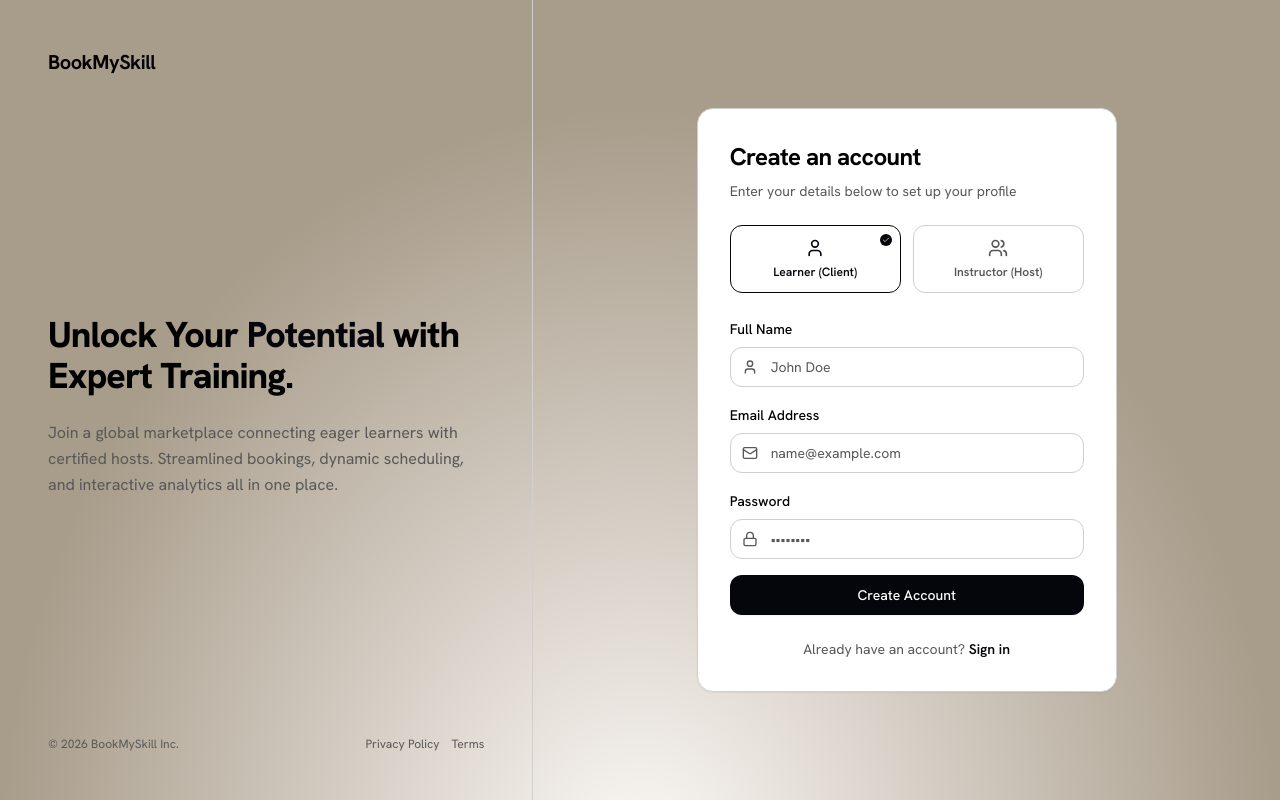
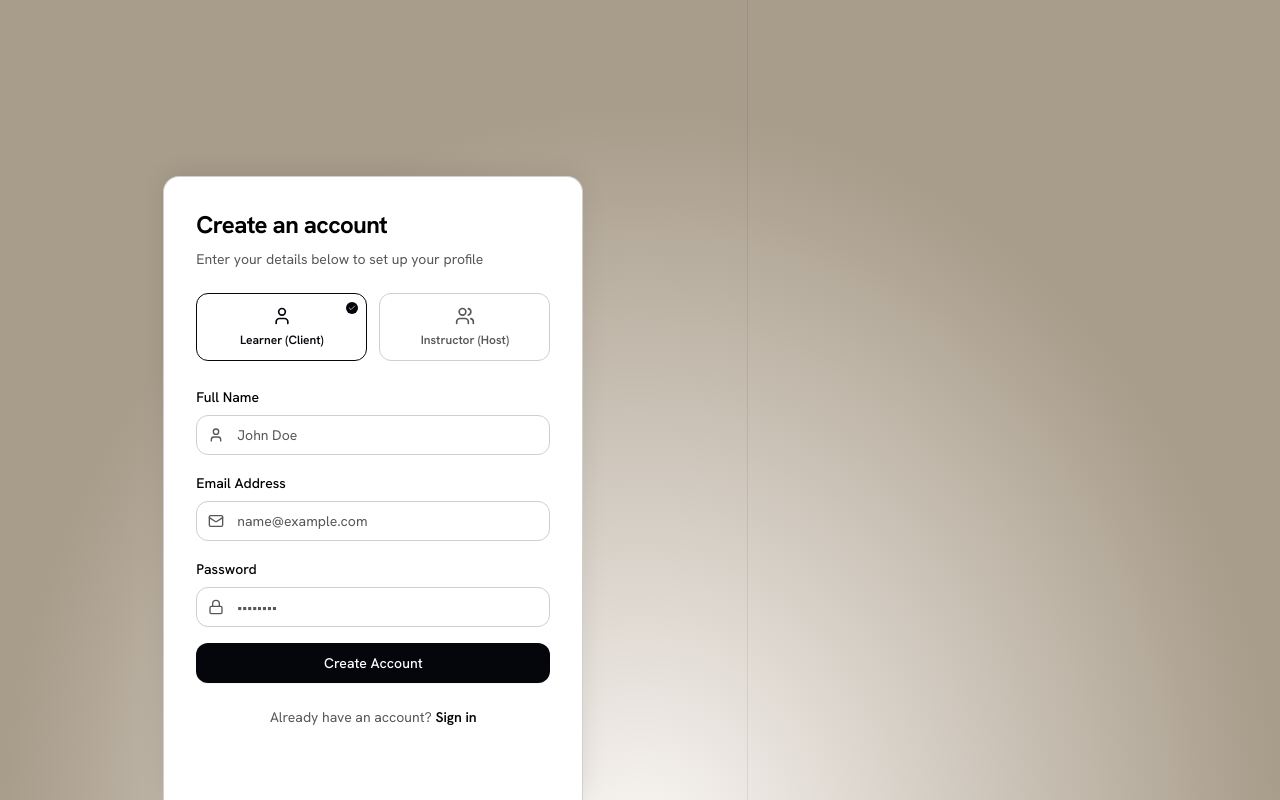
Before and after one commit to agentic-luna/skill-booking, a Next.js app in the folder frontend/: page /register in a window 1280 px wide. Built offline with nearby package versions, Linux system fonts and the light colour scheme.

Commit message:
feat: implement responsive animated auth layout with sliding panels

```diff
--- a/frontend/src/app/(auth)/layout.tsx
+++ b/frontend/src/app/(auth)/layout.tsx
@@ -1,46 +1,142 @@
 "use client";
 
-import React, { useEffect } from "react";
+import React, { useEffect, useState } from "react";
 import Link from "next/link";
-import { Sparkles } from "lucide-react";
+import { usePathname } from "next/navigation";
 import { initAuth } from "@/features/auth/store/authStore";
+
+const authStyles = `
+  /* ── Carpet-roll reveal (initial load only) ─────────────────── */
+  @keyframes carpet-unroll {
+    0%   { clip-path: inset(100% 0 0 0); transform: translateY(60px) scaleY(0.85); opacity: 0; }
+    30%  { opacity: 1; }
+    60%  { transform: translateY(-6px) scaleY(1.01); }
+    80%  { clip-path: inset(0% 0 0 0); transform: translateY(3px) scaleY(0.99); }
+    100% { clip-path: inset(0% 0 0 0); transform: translateY(0) scaleY(1); opacity: 1; }
+  }
+  .carpet-unroll-animate {
+    animation: carpet-unroll 0.9s cubic-bezier(0.22, 1, 0.36, 1) forwards;
+    transform-origin: bottom center;
+  }
+
+  /* ── Banner staggered fade-up (initial load) ─────────────────── */
+  @keyframes banner-fade-up {
+    from { opacity: 0; transform: translateY(24px); }
+    to   { opacity: 1; transform: translateY(0); }
+  }
+  .banner-animate-logo   { animation: banner-fade-up 0.6s ease 0.10s forwards; opacity: 0; }
+  .banner-animate-copy   { animation: banner-fade-up 0.7s ease 0.25s forwards; opacity: 0; }
+  .banner-animate-footer { animation: banner-fade-up 0.6s ease 0.40s forwards; opacity: 0; }
+
+  /* ── Panel slide transition ──────────────────────────────────── */
+  .auth-panel {
+    transition: left 0.65s cubic-bezier(0.22, 1, 0.36, 1),
+                border-color 0.65s ease;
+  }
+
+  /* ── Content fade when panel swaps side ─────────────────────── */
+  @keyframes content-pop-in {
+    from { opacity: 0; transform: scale(0.97) translateY(8px); }
+    to   { opacity: 1; transform: scale(1)    translateY(0); }
+  }
+  .content-pop-in {
+    animation: content-pop-in 0.45s cubic-bezier(0.22, 1, 0.36, 1) 0.3s both;
+  }
+`;
+
+// 5/12 and 7/12 expressed as percentages
+const BANNER_W = "41.6667%";   // 5 cols
+const FORM_W   = "58.3333%";   // 7 cols
+const BANNER_LEFT_LOGIN    = "0%";
+const BANNER_LEFT_REGISTER = FORM_W;        // slides to right
+const FORM_LEFT_LOGIN      = BANNER_W;      // sits at right
+const FORM_LEFT_REGISTER   = "0%";          // slides to left
 
 export default function AuthLayout({
   children,
 }: {
   children: React.ReactNode;
 }) {
-  // Rehydrate auth session client-side
+  useEffect(() => { initAuth(); }, []);
+
+  const pathname = usePathname();
+  const isRegister = pathname?.includes("/register") ?? false;
+
+  // Only play the carpet-roll animation on the very first mount
+  const [initialLoad, setInitialLoad] = useState(true);
   useEffect(() => {
-    initAuth();
+    const t = setTimeout(() => setInitialLoad(false), 1100);
+    return () => clearTimeout(t);
   }, []);
 
   return (
-    <div className="grid min-h-screen grid-cols-1 lg:grid-cols-12 overflow-hidden bg-transparent">
-      {/* Visual Banner - Hidden on mobile */}
-      <div className="hidden lg:flex lg:col-span-5 relative flex-col justify-between p-12 bg-transparent border-r border-clay-shadow/20">
-        {/* Dynamic Abstract Background Elements */}
+    <>
+      <style dangerouslySetInnerHTML={{ __html: authStyles }} />
+
+      {/* ── MOBILE layout (single column) ─────────────────────── */}
+      <div className="lg:hidden relative min-h-screen bg-transparent overflow-hidden">
+        {/* Mobile logo */}
+        <div className="absolute top-8 left-8 z-10">
+          <Link href="/" className="flex items-center">
+            <span className="text-lg font-bold tracking-tight text-graphite-ink">
+              BookMy<span className="text-nightshade-black">Skill</span>
+            </span>
+          </Link>
+        </div>
+        {/* Form pinned to bottom */}
+        <div className="flex flex-col min-h-screen justify-end">
+          <div
+            className={`${initialLoad ? "carpet-unroll-animate" : ""} w-full bg-bone-white px-6 pt-8 pb-16 rounded-t-2xl border border-b-0 border-clay-shadow/30 shadow-[0_-4px_24px_0_rgba(0,0,0,0.08)] min-h-[78vh] flex flex-col`}
+          >
+            {children}
+          </div>
+        </div>
+      </div>
+
+      {/* ── DESKTOP layout (dual sliding panels) ───────────────── */}
+      <div className="hidden lg:block relative min-h-screen overflow-hidden bg-transparent">
+
+        {/* ── Banner Panel ───────────────────────────────────── */}
+        <div
+          className="auth-panel absolute top-0 bottom-0 flex flex-col justify-between p-12 bg-transparent"
+          style={{
+            width: BANNER_W,
+            left: isRegister ? BANNER_LEFT_REGISTER : BANNER_LEFT_LOGIN,
+            borderRight: isRegister ? undefined : "1px solid rgba(0,0,0,0.07)",
+            borderLeft:  isRegister ? "1px solid rgba(0,0,0,0.07)" : undefined,
+          }}
+        >
+          {/* Radial glow */}
           <div className="absolute inset-0 bg-[radial-gradient(ellipse_at_top_right,_var(--tw-gradient-stops))] from-clay-shadow/10 via-transparent to-transparent pointer-events-none" />
 
-        {/* Branding Logo */}
-        <Link href="/" className="relative z-10 flex items-center hover:opacity-90 transition-opacity">
+          {/* Logo */}
+          <Link
+            href="/"
+            className="banner-animate-logo relative z-10 flex items-center hover:opacity-90 transition-opacity"
+          >
             <span className="text-xl font-bold tracking-tight text-graphite-ink">
               BookMy<span className="text-nightshade-black">Skill</span>
             </span>
           </Link>
 
-        {/* Dynamic Graphic Copy */}
-        <div className="relative z-10 space-y-6 my-auto max-w-md">
+          {/* Copy */}
+          <div
+            className="banner-animate-copy relative z-10 space-y-6 my-auto max-w-md"
+          >
             <h1 className="text-4xl font-extrabold tracking-tight text-graphite-ink leading-[1.15]">
-            Unlock Your <span className="text-nightshade-black">Potential</span> with Expert Training.
+              Unlock Your{" "}
+              <span className="text-nightshade-black">Potential</span> with
+              Expert Training.
             </h1>
             <p className="text-stone-grey text-base leading-relaxed">
-            Join a global marketplace connecting eager learners with certified hosts. Streamlined bookings, dynamic scheduling, and interactive analytics all in one place.
+              Join a global marketplace connecting eager learners with certified
+              hosts. Streamlined bookings, dynamic scheduling, and interactive
+              analytics all in one place.
             </p>
           </div>
 
-        {/* Footer meta info */}
-        <div className="relative z-10 text-xs text-stone-grey flex justify-between">
+          {/* Footer */}
+          <div className="banner-animate-footer relative z-10 text-xs text-stone-grey flex justify-between">
             <span>&copy; {new Date().getFullYear()} BookMySkill Inc.</span>
             <div className="space-x-3">
               <a href="#" className="hover:underline">Privacy Policy</a>
@@ -49,22 +145,22 @@ export default function AuthLayout({
           </div>
         </div>
 
-      {/* Main Authentication Flow Container */}
-      <div className="flex flex-col col-span-1 lg:col-span-7 justify-center items-center px-4 sm:px-6 lg:px-8 py-12 bg-transparent relative">
-        {/* Theme and Logo Header for Mobile */}
-        <div className="absolute top-8 left-8 flex items-center justify-between w-full pr-16 lg:hidden">
-          <Link href="/" className="flex items-center">
-            <span className="text-lg font-bold tracking-tight text-graphite-ink">
-              BookMy<span className="text-nightshade-black">Skill</span>
-            </span>
-          </Link>
-        </div>
-
-        {/* Auth Forms */}
-        <div className="w-full max-w-[420px] transition-all bg-bone-white p-8 rounded-2xl border border-clay-shadow/30 shadow-sm">
+        {/* ── Form Panel ─────────────────────────────────────── */}
+        <div
+          className="auth-panel absolute top-0 bottom-0 flex flex-col justify-end items-center pb-0"
+          style={{
+            width: FORM_W,
+            left: isRegister ? FORM_LEFT_REGISTER : FORM_LEFT_LOGIN,
+          }}
+        >
+          {/* Form card */}
+          <div
+            className={`${initialLoad ? "carpet-unroll-animate" : ""} w-full max-w-[420px] bg-bone-white px-8 pt-8 pb-16 rounded-t-2xl border border-b-0 border-clay-shadow/30 shadow-[0_-4px_24px_0_rgba(0,0,0,0.08)] min-h-[78vh] flex flex-col`}
+          >
             {children}
           </div>
         </div>
       </div>
+    </>
   );
 }
```
Lines whose indentation alone changed are shown as unchanged.
